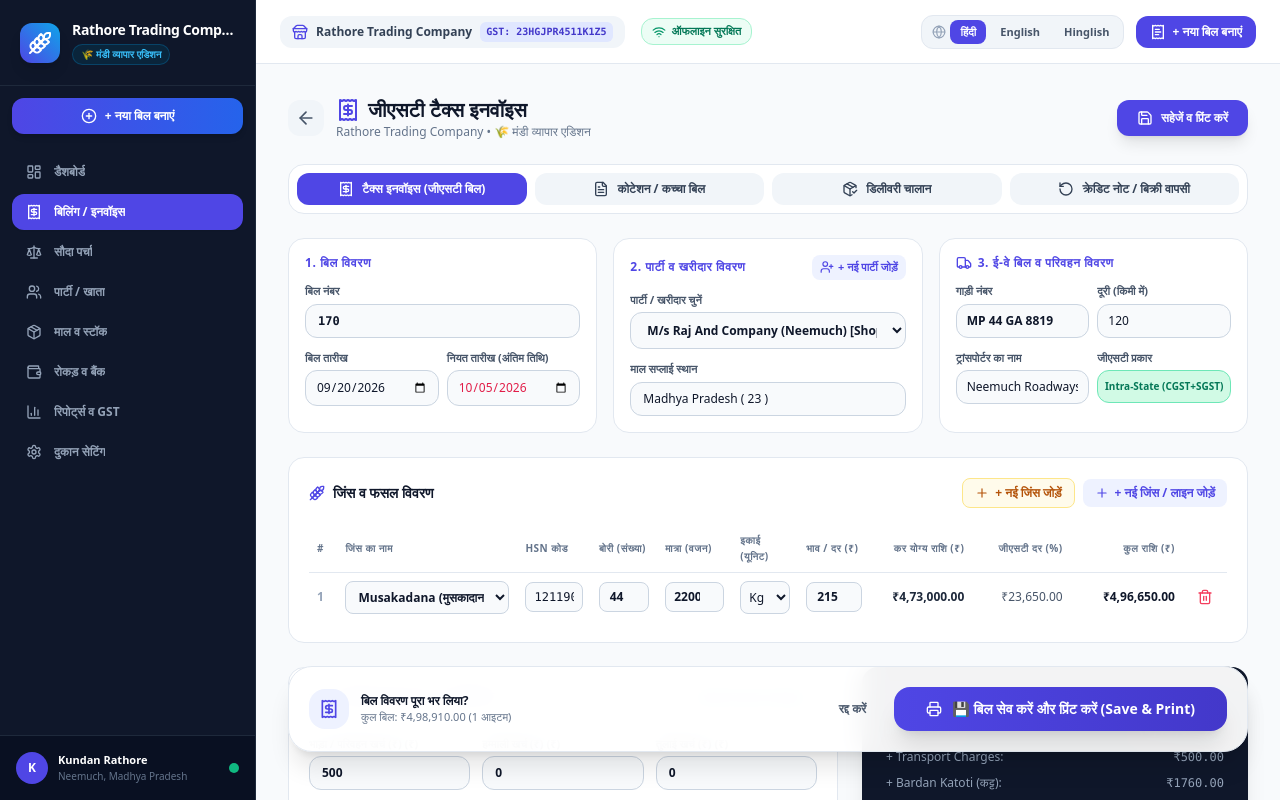
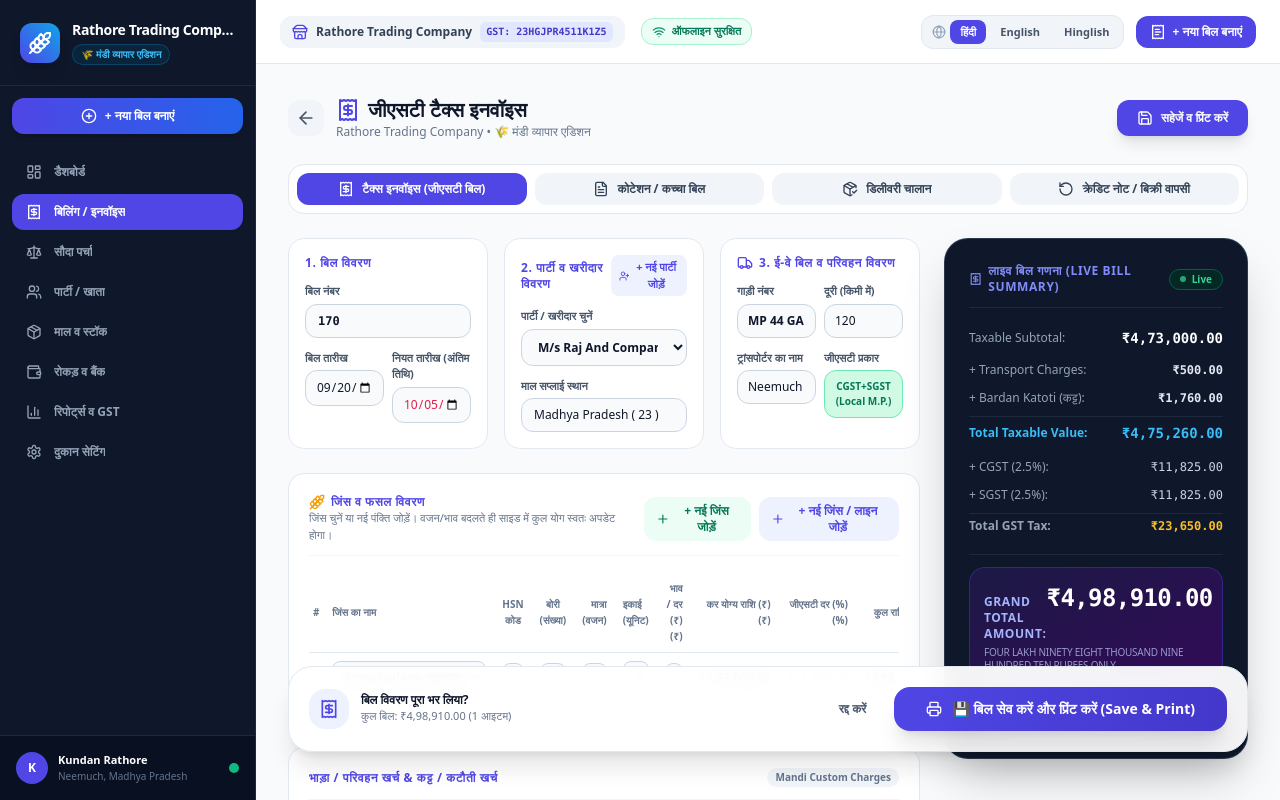
Before and after one commit to Arjunrayhod/MandAi, a Next.js app: page /billing/new in a window 1280 px wide. Built offline with nearby package versions, Linux system fonts and the light colour scheme.

Commit message:
feat: add sticky live bill calculation sidebar with save and print

```diff
--- a/src/app/billing/new/page.tsx
+++ b/src/app/billing/new/page.tsx
@@ -444,8 +444,12 @@ export default function CreateInvoicePage() {
         })}
       </div>
 
+      {/* 2-Column Responsive Layout with Sticky Live Calculation Sidebar */}
+      <div className="grid grid-cols-1 lg:grid-cols-12 gap-6 items-start">
+        {/* Left Column (Main Form): Meta, Commodities, Surcharges */}
+        <div className="lg:col-span-8 space-y-6">
           {/* Bill & Party Meta Grid */}
-      <div className="grid grid-cols-1 md:grid-cols-3 gap-4">
+          <div className="grid grid-cols-1 sm:grid-cols-3 gap-4">
             {/* Invoice Meta */}
             <div className="bg-white dark:bg-slate-800 p-4 rounded-2xl border border-slate-200 dark:border-slate-700 space-y-3">
               <h3 className="text-xs font-bold uppercase text-indigo-600 tracking-wider">
@@ -600,33 +604,40 @@ export default function CreateInvoicePage() {
                         : 'bg-emerald-100 border-emerald-300 text-emerald-700'
                     }`}
                   >
-                {isInterState ? 'Inter-State (IGST)' : 'Intra-State (CGST+SGST)'}
+                    {isInterState ? 'IGST (Inter-State)' : 'CGST+SGST (Local M.P.)'}
                   </button>
                 </div>
               </div>
             </div>
           </div>
 
-      {/* Items Section */}
-      <div className="bg-white dark:bg-slate-800 p-5 rounded-2xl border border-slate-200 dark:border-slate-700 shadow-xs space-y-4">
-        <div className="flex flex-col sm:flex-row items-start sm:items-center justify-between gap-3">
-          <h3 className="text-sm font-bold text-slate-900 dark:text-white flex items-center gap-2">
-            <Wheat className="w-4 h-4 text-indigo-600" />
+          {/* Commodity Items Table */}
+          <div className="bg-white dark:bg-slate-800 p-4 sm:p-5 rounded-2xl border border-slate-200 dark:border-slate-700 shadow-xs space-y-4">
+            <div className="flex flex-col sm:flex-row sm:items-center justify-between gap-2 border-b border-slate-100 dark:border-slate-700/60 pb-3">
+              <div>
+                <h3 className="text-xs font-bold uppercase text-indigo-600 tracking-wider flex items-center gap-1.5">
+                  <Wheat className="w-4 h-4 text-amber-500" />
                   {getTranslation('item_table_heading', language)}
                 </h3>
+                <p className="text-[11px] text-slate-500">
+                  {language === 'hi' ? 'जिंस चुनें या नई पंक्ति जोड़ें। वजन/भाव बदलते ही साइड में कुल योग स्वतः अपडेट होगा।' : 'Add commodities and see live recalculation in the side summary.'}
+                </p>
+              </div>
+
               <div className="flex items-center gap-2">
                 <button
                   type="button"
                   onClick={() => setShowQuickProdModal(true)}
-              className="flex items-center gap-1.5 bg-amber-50 dark:bg-amber-950 text-amber-700 dark:text-amber-300 hover:bg-amber-100 text-xs font-bold px-3 py-1.5 rounded-lg border border-amber-200 dark:border-amber-800 transition"
+                  className="flex items-center gap-1 text-xs font-bold text-emerald-700 dark:text-emerald-300 bg-emerald-50 dark:bg-emerald-950/60 hover:bg-emerald-100 px-3 py-1.5 rounded-xl transition"
                 >
                   <Plus className="w-3.5 h-3.5" />
-              {getTranslation('quick_add_commodity_btn', language) || '+ नई जिंस'}
+                  {getTranslation('quick_add_commodity_btn', language) || '+ Add Commodity'}
                 </button>
+
                 <button
                   type="button"
                   onClick={addItemRow}
-              className="flex items-center gap-1.5 bg-indigo-50 dark:bg-indigo-950 text-indigo-600 dark:text-indigo-300 hover:bg-indigo-100 text-xs font-bold px-3 py-1.5 rounded-lg transition"
+                  className="flex items-center gap-1 text-xs font-bold text-indigo-600 dark:text-indigo-400 bg-indigo-50 dark:bg-indigo-950/60 hover:bg-indigo-100 px-3 py-1.5 rounded-xl transition"
                 >
                   <Plus className="w-3.5 h-3.5" />
                   {getTranslation('btn_add_item_line', language)}
@@ -637,53 +648,45 @@ export default function CreateInvoicePage() {
             <div className="overflow-x-auto">
               <table className="w-full text-left text-xs">
                 <thead>
-              <tr className="border-b border-slate-200 dark:border-slate-700 text-slate-500 uppercase text-[10px] tracking-wider font-bold">
-                <th className="py-2 px-2 w-8">#</th>
-                <th className="py-2 px-2 min-w-[180px]">{getTranslation('col_item_name', language)}</th>
-                <th className="py-2 px-2 w-24">{getTranslation('col_hsn', language)}</th>
-                <th className="py-2 px-2 w-20">{getTranslation('col_bags', language)}</th>
-                <th className="py-2 px-2 w-24">{getTranslation('col_qty_unit', language)}</th>
+                  <tr className="border-b border-slate-200 dark:border-slate-700 text-slate-500 font-bold uppercase text-[10px]">
+                    <th className="py-2 px-1 w-8">#</th>
+                    <th className="py-2 px-2 min-w-[170px]">{getTranslation('col_item_name', language)}</th>
+                    <th className="py-2 px-2 w-20 text-center">{getTranslation('col_hsn', language)}</th>
+                    <th className="py-2 px-2 w-16 text-center">{getTranslation('col_bags', language)}</th>
+                    <th className="py-2 px-2 w-20 text-right">{getTranslation('col_qty_unit', language)}</th>
                     <th className="py-2 px-2 w-20">{getTranslation('col_unit', language) || 'यूनिट'}</th>
-                <th className="py-2 px-2 w-24">{getTranslation('col_rate', language)}</th>
-                <th className="py-2 px-2 text-right w-28">{getTranslation('col_taxable', language)}</th>
-                <th className="py-2 px-2 text-right w-28">{getTranslation('col_tax_rate', language)}</th>
-                <th className="py-2 px-2 text-right w-32">{getTranslation('col_total_amount', language)}</th>
-                <th className="py-2 px-2 w-10"></th>
+                    <th className="py-2 px-2 w-20 text-right">{getTranslation('col_rate', language)} (₹)</th>
+                    <th className="py-2 px-2 text-right w-24">{getTranslation('col_taxable', language)} (₹)</th>
+                    <th className="py-2 px-2 text-right w-20">{getTranslation('col_tax_rate', language)} (%)</th>
+                    <th className="py-2 px-2 text-right w-24">{getTranslation('col_total_amount', language)} (₹)</th>
+                    <th className="py-2 px-1 w-10 text-center"></th>
                   </tr>
                 </thead>
                 <tbody className="divide-y divide-slate-100 dark:divide-slate-700/60">
                   {items.length === 0 ? (
                     <tr>
-                  <td colSpan={11} className="py-8 text-center bg-slate-50/50 dark:bg-slate-900/30">
-                    <p className="text-xs font-semibold text-slate-500 mb-2">
-                      {language === 'hi' ? 'कोई जिंस नहीं जोड़ी गई है' : language === 'en' ? 'No commodities added yet' : 'Koi item nahi joda gaya'}
-                    </p>
-                    <button
-                      type="button"
-                      onClick={addItemRow}
-                      className="inline-flex items-center gap-1.5 bg-indigo-600 hover:bg-indigo-700 text-white font-bold text-xs px-3 py-1.5 rounded-lg shadow-xs transition"
-                    >
-                      <Plus className="w-3.5 h-3.5" />
-                      {getTranslation('btn_add_item_line', language)}
-                    </button>
+                      <td colSpan={11} className="py-8 text-center text-slate-400">
+                        {language === 'hi' ? 'कोई जिंस नहीं जुड़ी है। कृपया ऊपर दिए गए बटन से जिंस जोड़ें।' : 'No items added. Click + Add Item Row above.'}
                       </td>
                     </tr>
                   ) : (
                     items.map((item, idx) => (
-                  <tr key={item.id || idx} className="hover:bg-slate-50/50">
-                    <td className="py-2 px-2 text-slate-400 font-bold">{idx + 1}</td>
+                      <tr key={item.id || idx} className="hover:bg-slate-50/50 dark:hover:bg-slate-700/30 transition">
+                        <td className="py-2 px-1 font-mono text-slate-400 font-bold text-center">
+                          {idx + 1}
+                        </td>
 
-                    {/* Item Name / Selector */}
+                        {/* Product Name */}
                         <td className="py-2 px-2">
                           <select
                             value={item.productId || ''}
                             onChange={(e) => handleProductSelect(idx, e.target.value)}
                             className="w-full text-xs font-bold bg-slate-50 dark:bg-slate-700 dark:text-white border border-slate-300 dark:border-slate-600 rounded-lg px-2 py-1.5"
                           >
-                        <option value="">{getTranslation('select_commodity_placeholder', language)}</option>
+                            <option value="">-- {language === 'hi' ? 'जिंस चुनें' : 'Select Commodity'} --</option>
                             {products.map((p) => (
                               <option key={p.id} value={p.id}>
-                            {p.name} {p.hindiName && language !== 'en' ? `(${p.hindiName})` : ''} - ₹{p.sellingPrice}
+                                {p.name} {p.hindiName ? `(${p.hindiName})` : ''} - ₹{p.sellingPrice}
                               </option>
                             ))}
                           </select>
@@ -764,7 +767,7 @@ export default function CreateInvoicePage() {
                         </td>
 
                         {/* Remove */}
-                    <td className="py-2 px-2 text-center">
+                        <td className="py-2 px-1 text-center">
                           <button
                             type="button"
                             onClick={() => removeItemRow(idx)}
@@ -782,10 +785,8 @@ export default function CreateInvoicePage() {
             </div>
           </div>
 
-      {/* Mandi Surcharges & Final Grand Total Grid */}
-      <div className="grid grid-cols-1 md:grid-cols-12 gap-6">
-        {/* Left 7 Cols: Extra Mandi Charges & Notes */}
-        <div className="md:col-span-7 bg-white dark:bg-slate-800 p-5 rounded-2xl border border-slate-200 dark:border-slate-700 space-y-4">
+          {/* Mandi Surcharges & Notes */}
+          <div className="bg-white dark:bg-slate-800 p-5 rounded-2xl border border-slate-200 dark:border-slate-700 space-y-4">
             <div className="flex items-center justify-between border-b border-slate-100 dark:border-slate-700/60 pb-3">
               <h3 className="text-xs font-bold uppercase text-indigo-600 tracking-wider">
                 {getTranslation('transport_charges', language)} & {getTranslation('katoti_other_charges', language)}
@@ -843,7 +844,7 @@ export default function CreateInvoicePage() {
               {/* Katoti / Bardan */}
               <div>
                 <label className="block text-[11px] font-semibold text-slate-700 dark:text-slate-300 mb-1">
-                {getTranslation('label_katoti_charges_box', language)} (₹)
+                  {getTranslation('label_katoti_charges_box', language)} (कट्ट) (₹)
                 </label>
                 <input
                   type="number"
@@ -895,97 +896,141 @@ export default function CreateInvoicePage() {
               />
             </div>
           </div>
+        </div>
 
-        {/* Right 5 Cols: Calculation Box */}
-        <div className="md:col-span-5 bg-slate-900 text-white p-6 rounded-2xl shadow-xl flex flex-col justify-between space-y-4">
-          <div>
-            <h3 className="text-xs font-bold uppercase text-indigo-400 tracking-wider mb-4">
-              {getTranslation('bill_summary_heading', language)}
+        {/* Right Column: Sticky Live Bill Summary Sidebar */}
+        <div className="lg:col-span-4 sticky top-6 space-y-4">
+          <div className="bg-slate-900 text-white p-5 sm:p-6 rounded-3xl shadow-2xl border border-slate-700/80 space-y-4">
+            {/* Live Indicator Header */}
+            <div className="flex items-center justify-between border-b border-slate-800 pb-3">
+              <h3 className="text-xs font-black uppercase text-indigo-400 tracking-wider flex items-center gap-1.5">
+                <Receipt className="w-4 h-4 text-indigo-400" />
+                {language === 'hi' ? 'लाइव बिल गणना (Live Bill Summary)' : 'Live Bill Summary'}
               </h3>
+              <span className="inline-flex items-center gap-1.5 px-2.5 py-0.5 rounded-full text-[10px] font-bold bg-emerald-950/80 text-emerald-400 border border-emerald-800">
+                <span className="w-1.5 h-1.5 rounded-full bg-emerald-400 animate-pulse"></span>
+                Live
+              </span>
+            </div>
 
-            <div className="space-y-2.5 text-xs text-slate-300">
-              <div className="flex justify-between">
-                <span>{getTranslation('taxable_subtotal', language)}:</span>
-                <span className="font-mono font-bold text-white">₹{taxableAmount.toLocaleString('en-IN', { minimumFractionDigits: 2 })}</span>
+            {/* Calculations Breakdown */}
+            <div className="space-y-2 text-xs text-slate-300">
+              <div className="flex justify-between items-center py-1">
+                <span className="text-slate-400">Taxable Subtotal:</span>
+                <span className="font-mono font-bold text-white text-sm">
+                  ₹{taxableAmount.toLocaleString('en-IN', { minimumFractionDigits: 2 })}
+                </span>
               </div>
+
               {transportCharges > 0 && (
-                <div className="flex justify-between text-slate-400">
+                <div className="flex justify-between items-center text-slate-400 py-0.5">
                   <span>+ Transport Charges:</span>
-                  <span className="font-mono">₹{transportCharges.toFixed(2)}</span>
-                </div>
-              )}
-              {hammaliCharges > 0 && (
-                <div className="flex justify-between text-slate-400">
-                  <span>+ Hammali (हम्माली):</span>
-                  <span className="font-mono">₹{hammaliCharges.toFixed(2)}</span>
-                </div>
-              )}
-              {tulaiCharges > 0 && (
-                <div className="flex justify-between text-slate-400">
-                  <span>+ Tulai (तुलाई):</span>
-                  <span className="font-mono">₹{tulaiCharges.toFixed(2)}</span>
-                </div>
-              )}
-              {katotiCharges > 0 && (
-                <div className="flex justify-between text-slate-400">
-                  <span>+ Bardan Katoti (कट्ट):</span>
-                  <span className="font-mono">₹{katotiCharges.toFixed(2)}</span>
-                </div>
-              )}
-              {otherCharges > 0 && (
-                <div className="flex justify-between text-slate-400">
-                  <span>+ {otherChargesLabel}:</span>
-                  <span className="font-mono">₹{otherCharges.toFixed(2)}</span>
+                  <span className="font-mono font-semibold text-slate-200">
+                    ₹{transportCharges.toLocaleString('en-IN', { minimumFractionDigits: 2 })}
+                  </span>
                 </div>
               )}
 
-              <div className="flex justify-between font-bold text-sky-400 pt-1 border-t border-slate-700">
-                <span>{getTranslation('label_total_taxable_value', language)}</span>
-                <span className="font-mono">₹{totalTaxableAmount.toLocaleString('en-IN', { minimumFractionDigits: 2 })}</span>
+              {katotiCharges > 0 && (
+                <div className="flex justify-between items-center text-slate-400 py-0.5">
+                  <span>+ Bardan Katoti (कट्ट):</span>
+                  <span className="font-mono font-semibold text-slate-200">
+                    ₹{katotiCharges.toLocaleString('en-IN', { minimumFractionDigits: 2 })}
+                  </span>
+                </div>
+              )}
+
+              {hammaliCharges > 0 && (
+                <div className="flex justify-between items-center text-slate-400 py-0.5">
+                  <span>+ Hammali (हम्माली):</span>
+                  <span className="font-mono font-semibold text-slate-200">
+                    ₹{hammaliCharges.toLocaleString('en-IN', { minimumFractionDigits: 2 })}
+                  </span>
+                </div>
+              )}
+
+              {tulaiCharges > 0 && (
+                <div className="flex justify-between items-center text-slate-400 py-0.5">
+                  <span>+ Tulai (तुलाई):</span>
+                  <span className="font-mono font-semibold text-slate-200">
+                    ₹{tulaiCharges.toLocaleString('en-IN', { minimumFractionDigits: 2 })}
+                  </span>
+                </div>
+              )}
+
+              {otherCharges > 0 && (
+                <div className="flex justify-between items-center text-slate-400 py-0.5">
+                  <span>+ {otherChargesLabel || 'Other Charges'}:</span>
+                  <span className="font-mono font-semibold text-slate-200">
+                    ₹{otherCharges.toLocaleString('en-IN', { minimumFractionDigits: 2 })}
+                  </span>
+                </div>
+              )}
+
+              <div className="flex justify-between items-center font-bold text-sky-400 py-1.5 border-t border-slate-800">
+                <span>Total Taxable Value:</span>
+                <span className="font-mono text-sm">
+                  ₹{totalTaxableAmount.toLocaleString('en-IN', { minimumFractionDigits: 2 })}
+                </span>
               </div>
 
               {!isInterState ? (
                 <>
-                  <div className="flex justify-between text-slate-300">
-                    <span>+ CGST (2.5%):</span>
-                    <span className="font-mono">₹{totalCgst.toLocaleString('en-IN', { minimumFractionDigits: 2 })}</span>
+                  <div className="flex justify-between items-center text-slate-300 py-0.5">
+                    <span className="text-slate-400">+ CGST (2.5%):</span>
+                    <span className="font-mono font-medium">
+                      ₹{totalCgst.toLocaleString('en-IN', { minimumFractionDigits: 2 })}
+                    </span>
                   </div>
-                  <div className="flex justify-between text-slate-300">
-                    <span>+ SGST (2.5%):</span>
-                    <span className="font-mono">₹{totalSgst.toLocaleString('en-IN', { minimumFractionDigits: 2 })}</span>
+                  <div className="flex justify-between items-center text-slate-300 py-0.5">
+                    <span className="text-slate-400">+ SGST (2.5%):</span>
+                    <span className="font-mono font-medium">
+                      ₹{totalSgst.toLocaleString('en-IN', { minimumFractionDigits: 2 })}
+                    </span>
                   </div>
                 </>
               ) : (
-                <div className="flex justify-between text-slate-300">
-                  <span>+ IGST (5%):</span>
-                  <span className="font-mono">₹{totalIgst.toLocaleString('en-IN', { minimumFractionDigits: 2 })}</span>
+                <div className="flex justify-between items-center text-slate-300 py-0.5">
+                  <span className="text-slate-400">+ IGST (5%):</span>
+                  <span className="font-mono font-medium">
+                    ₹{totalIgst.toLocaleString('en-IN', { minimumFractionDigits: 2 })}
+                  </span>
                 </div>
               )}
 
-              <div className="flex justify-between font-bold text-slate-200">
-                <span>{getTranslation('label_total_gst_tax', language)}</span>
-                <span className="font-mono">₹{totalTax.toLocaleString('en-IN', { minimumFractionDigits: 2 })}</span>
-              </div>
+              <div className="flex justify-between items-center font-bold text-slate-200 py-1 border-t border-slate-800">
+                <span className="text-slate-400">Total GST Tax:</span>
+                <span className="font-mono text-amber-400">
+                  ₹{totalTax.toLocaleString('en-IN', { minimumFractionDigits: 2 })}
+                </span>
               </div>
             </div>
 
-          <div className="pt-4 border-t border-slate-700 space-y-2.5">
-            <div className="flex justify-between items-baseline">
-              <span className="text-sm font-bold text-indigo-300">{getTranslation('grand_total', language)}:</span>
-              <span className="text-2xl font-black text-white font-mono">
+            {/* Grand Total Box */}
+            <div className="pt-3 border-t border-slate-800 space-y-2">
+              <div className="bg-gradient-to-br from-indigo-950/80 to-purple-950/80 p-3.5 rounded-2xl border border-indigo-700/50">
+                <div className="flex justify-between items-baseline mb-1">
+                  <span className="text-xs font-bold uppercase text-indigo-300 tracking-wider">
+                    Grand Total Amount:
+                  </span>
+                  <span className="text-2xl font-black text-white font-mono tracking-tight">
                     {formatIndianCurrency(finalAmount)}
                   </span>
                 </div>
-            <p className="text-[10px] text-slate-400 uppercase tracking-tight leading-tight">
+                <p className="text-[10px] text-indigo-200/70 uppercase tracking-tight leading-tight">
                   {numberToIndianWords(finalAmount)}
                 </p>
+              </div>
+
+              {/* Instant Save & Print Button in Sticky Sidebar */}
               <button
                 type="submit"
-              className="w-full mt-2 flex items-center justify-center gap-2 bg-indigo-600 hover:bg-indigo-500 text-white font-bold text-xs py-2.5 rounded-xl shadow-md transition transform active:scale-95 cursor-pointer"
+                className="w-full flex items-center justify-center gap-2 bg-gradient-to-r from-indigo-600 to-indigo-700 hover:from-indigo-700 hover:to-indigo-800 text-white font-black text-xs py-3 rounded-xl shadow-lg transition transform active:scale-95 cursor-pointer mt-3"
               >
-              <Printer className="w-3.5 h-3.5" />
-              <span>{language === 'hi' ? 'सेव करें और प्रिंट देखें' : 'Save & View Bill'}</span>
+                <Printer className="w-4 h-4" />
+                <span>{language === 'hi' ? '💾 सेव करें और प्रिंट देखें' : 'Save & Print Invoice'}</span>
               </button>
+            </div>
           </div>
         </div>
       </div>
```
Lines whose indentation alone changed are shown as unchanged.
